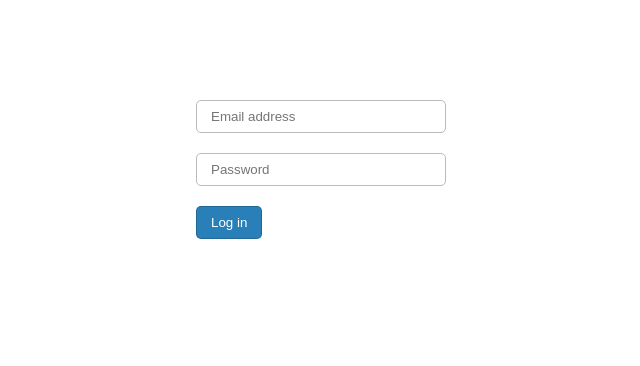
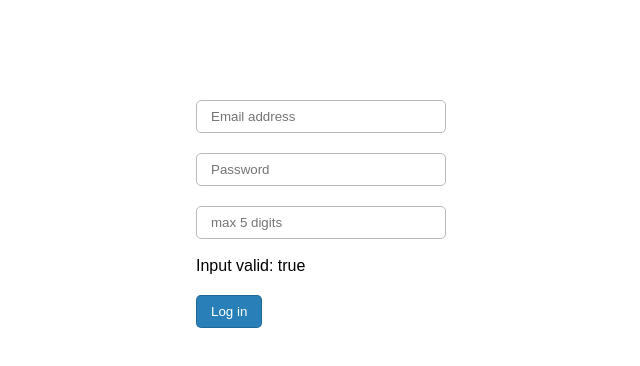
Before and after one commit to klaascuvelier/angular-floating-label, a website: page examples/index.html in a window 1280 px wide. Shown: the whole page, without its empty margins (244-884 px from the left). Drawn offline with nearby package versions, Linux system fonts and the light colour scheme.

Commit message:
Add ng pattern

```diff
--- a/examples/index.html
+++ b/examples/index.html
@@ -40,13 +40,18 @@
 
 </head>
 <body>
-    <form>
+    <form name="form">
         <div class="control-group">
             <input type="text" placeholder="Email address" floating-label ng-model="email" />
         </div>
 
         <div class="control-group">
             <input type="password" placeholder="Password" floating-label ng-model="password" />
+        </div>
+
+        <div class="control-group">
+            <input type="text" placeholder="max 5 digits" floating-label ng-model="digits" name="digits" ng-pattern="regex" /><br />
+            Input valid: {{form.digits.$valid}}
         </div>
 
         <div class="control-group">
@@ -59,7 +64,9 @@
 
     <script>
         angular.module('demo', ['components']);
-        angular.module('demo').controller('DemoController', function () {});
+        angular.module('demo').controller('DemoController', ['$scope', function ($scope) {
+            $scope.regex = '^\\d{0,5}$'
+        }]);
     </script>
 
 </body>
```
